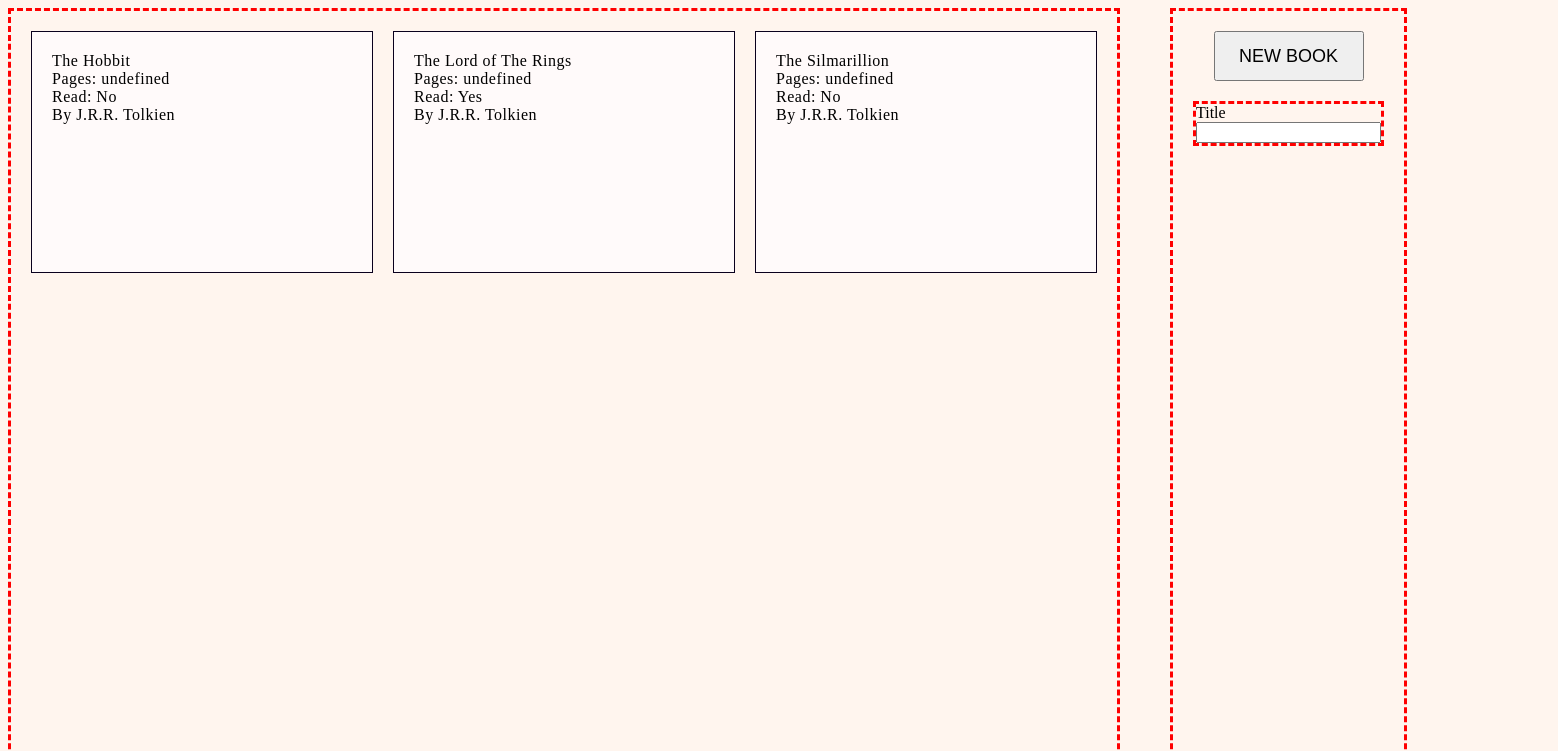
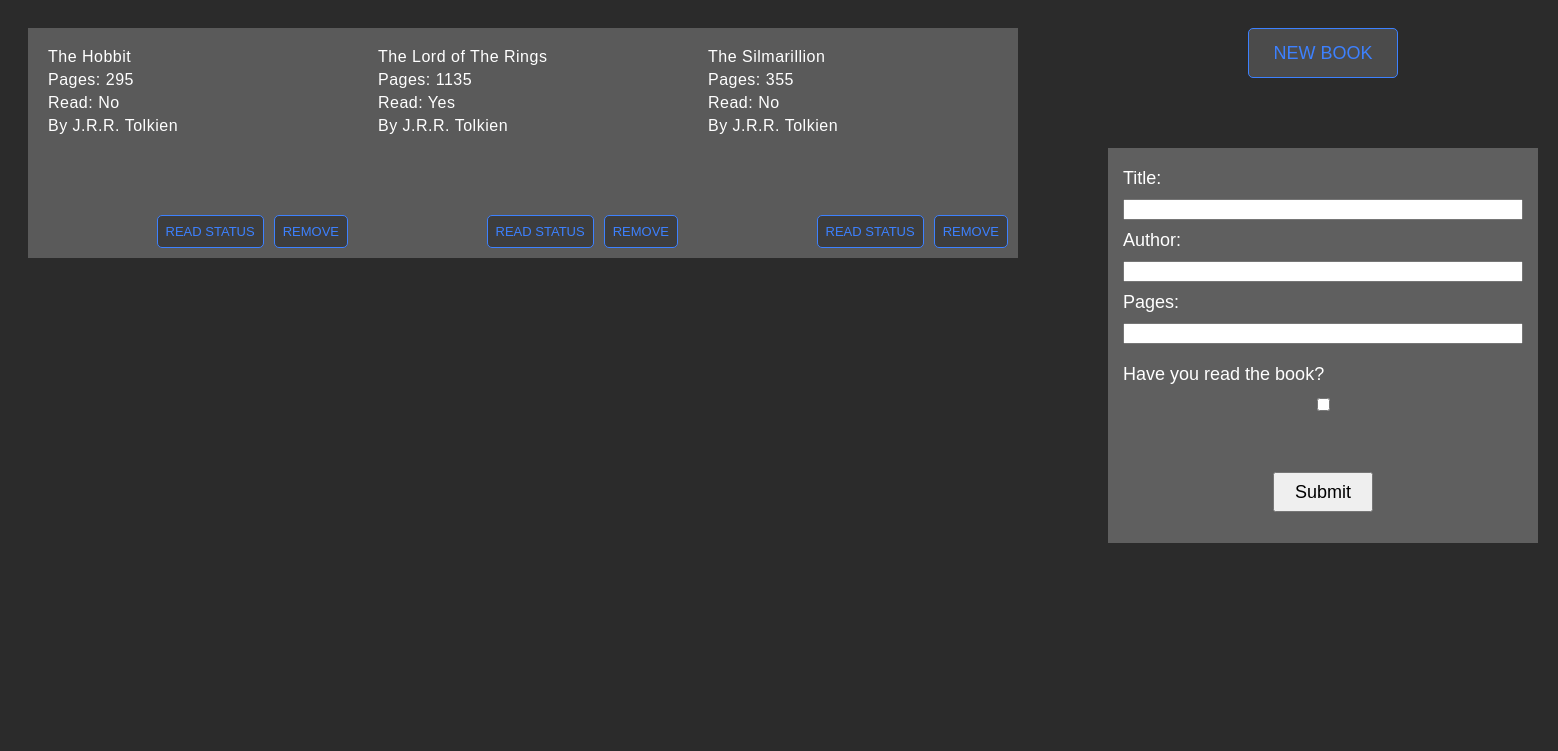
Before and after one commit to SamuelBrook/library, a plain HTML site: page index.html in a window 1280 px wide. Both pictures are taken after a click on the button "NEW BOOK". Shown: the top 751 px of the page, 1558 px wide, since content can reach past the window. Drawn offline with Linux system fonts and the light colour scheme.

Commit message:
Edit scripts.js and styles.css and add README.md

```diff
--- a/scripts.js
+++ b/scripts.js
@@ -24,9 +24,6 @@
     displayBookCard(myLibrary[i]);
 }
 
-
-
-
 function displayBookCard(book) {
     const bookContainer = document.querySelector("#container");
     const bookCard = document.createElement("div");
@@ -40,12 +37,24 @@
 
     addAuthor(bookCard, book);
 
+    addButtons(bookCard);
+}
 
 
 
 
 
-}
+const button = document.querySelector("#new-book-button");
+button.addEventListener("click", () => {
+    const newBookFormContainer = document.querySelector("#form-container");
+    const newBookForm = document.createElement("form");
+    newBookForm.setAttribute("id", "new-book-form");
+    newBookFormContainer.appendChild(newBookForm);
+    createLabelandInput(newBookForm);
+})
+
+
+
 
 function createTitle(bookCard, book) {
     let bookTitle = document.createElement("div");
@@ -65,7 +74,7 @@
     let bookPages = document.createElement("div");
     bookPages.classList.add("book-pages");
     bookCard.appendChild(bookPages);
-    bookPages.textContent = `Pages: ${book.page}`;
+    bookPages.textContent = `Pages: ${book.pages}`;
 }
 
 function addReadStatus(bookCard, book) {
@@ -80,30 +89,74 @@
     }
 }
 
-function openNewBookForm() {
+function addRemoveButton(element) {
+    let bookRemoveButton = document.createElement("button");
+    bookRemoveButton.classList.add("remove-button");
+    element.appendChild(bookRemoveButton);
+    bookRemoveButton.textContent = "REMOVE";
+}
+
+function addReadStatusButton(element) {
+    let readStatusButton = document.createElement("button");
+    readStatusButton.classList.add("read-status-button");
+    element.appendChild(readStatusButton);
+    readStatusButton.textContent = "READ STATUS";
 
 }
 
-const button = document.querySelector("#new-book-button");
-button.addEventListener("click", () => {
-    const newBookFormContainer = document.querySelector("#form-container");
-    const newBookForm = document.createElement("form");
-    newBookForm.setAttribute("id", "new-book-form");
-    newBookFormContainer.appendChild(newBookForm);
-    createLabelandInput(newBookForm);
-
-
-
-})
+function addButtons(bookCard) {
+    let buttonBox = document.createElement("div");
+    buttonBox.classList.add("button-box");
+    bookCard.appendChild(buttonBox);
+    addReadStatusButton(buttonBox);
+    addRemoveButton(buttonBox);
+}
 
 function createLabelandInput(newBookForm) {
-    const label = document.createElement("label");
-    label.htmlFor = "title";
-    newBookForm.appendChild(label);
-    label.textContent = "Title";
+    const titleLabel = document.createElement("label");
+    titleLabel.htmlFor = "title";
+    newBookForm.appendChild(titleLabel);
+    titleLabel.textContent = "Title:";
 
-    const input = document.createElement("input");
-    input.type = "text";
-    input.setAttribute("id", "title");
-    newBookForm.appendChild(input);
+    const titleInput = document.createElement("input");
+    titleInput.type = "text";
+    titleInput.setAttribute("id", "title");
+    newBookForm.appendChild(titleInput);
+
+    const authorLabel = document.createElement("label");
+    authorLabel.htmlFor = "author";
+    newBookForm.appendChild(authorLabel);
+    authorLabel.textContent = "Author:";
+
+    const authorInput = document.createElement("input");
+    authorInput.type = "text";
+    authorInput.setAttribute("id", "author");
+    newBookForm.appendChild(authorInput);
+
+    const pagesLabel = document.createElement("label");
+    pagesLabel.htmlFor = "pages";
+    newBookForm.appendChild(pagesLabel);
+    pagesLabel.textContent = "Pages:";
+
+    const pagesInput = document.createElement("input");
+    pagesInput.type = "text";
+    pagesInput.setAttribute("id", "pages");
+    newBookForm.appendChild(pagesInput);
+
+    const readLabel = document.createElement("label");
+    readLabel.htmlFor = "read-status";
+    readLabel.setAttribute("id", "read-label");
+    newBookForm.appendChild(readLabel);
+    readLabel.textContent = "Have you read the book?";
+
+    const readInput = document.createElement("input");
+    readInput.type = "checkbox";
+    readInput.setAttribute("id", "read-status");
+    newBookForm.appendChild(readInput);
+
+    const submitInput = document.createElement("input");
+    submitInput.setAttribute("id", "submit");
+    submitInput.type = "submit";
+    submitInput.value = "Submit";
+    newBookForm.appendChild(submitInput);
 }
--- a/styles.css
+++ b/styles.css
@@ -3,44 +3,42 @@
     flex-direction: row;
     gap: 50px;
     min-height: 100vh;
-    background-color: seashell;
+    background-color: rgb(43, 43, 43);
+    font-family: Arial, Helvetica, sans-serif;
 
 }
 
 #container {
     display: grid;
     grid-template-columns: repeat(3, 1fr);
-    gap: 20px;
-    border-color: red;
-    border-style: dashed;
-    border-width: medium;
-    width: 1200px;
+    gap: 0px;
+    background-color: rgb(43, 43, 43);
+    width: 1100px;
     height: 1000px;
     padding: 20px;
 }
 
 .book-card {
-    border-color: rgb(9, 0, 29);
-    border-style: solid;
-    border-width: thin;
     width: 300px;
     height: 200px;
     letter-spacing: 0.5px;
     padding: 20px;
-    background-color: snow;
+    padding-right: 10px;
+    padding-bottom: 10px;
+    background-color: rgb(90, 90, 90);
+    display: flex;
+    flex-direction: column;
+    gap: 5px;
+    color: white;
 }
 
 #form-container {
-    border-width: medium;
-    border-color: red;
-    border-style: dashed;
     display: flex;
     flex-direction: column;
     gap: 20px;
     align-items: center;
     flex-grow: 4;
     padding: 20px;
-
 }
 
 #new-book-button {
@@ -50,7 +48,54 @@
 }
 
 #new-book-form {
-    border-width: medium;
-    border-color: red;
-    border-style: dashed;
+    display: flex;
+    flex-direction: column;
+    gap: 10px;
+    width: 400px;
+    height: 360px;
+    background-color: rgb(95, 95, 95);
+    color: white;
+    padding: 15px;
+    padding-top: 20px;
+    margin-top: 50px;
+    font-size: large;
 }
+
+#submit {
+    margin-top: 20px;
+    width: 100px;
+    height: 40px;
+    align-self: center;
+    font-size: large;
+    margin-top: auto;
+    margin-bottom: 16px;
+}
+
+.button-box {
+    display: flex;
+    gap: 10px;
+    align-self: end;
+    margin-top: auto;
+    font-size: large;
+}
+
+button {
+    color:rgb(61, 129, 255);
+    background-color: rgb(75, 75, 75);
+    font-size: small;
+    border-radius: 5px;
+    border-color: rgb(61, 129, 255);
+    border-style: solid;
+    border-width: thin;
+    padding: 3px;
+}
+
+.remove-button,
+.read-status-button {
+    background-color: rgb(61, 61, 61);
+    padding: 8px;
+}
+
+#read-label {
+    margin-top: 10px;
+}
```
Also changed, not shown: 1 other file.
